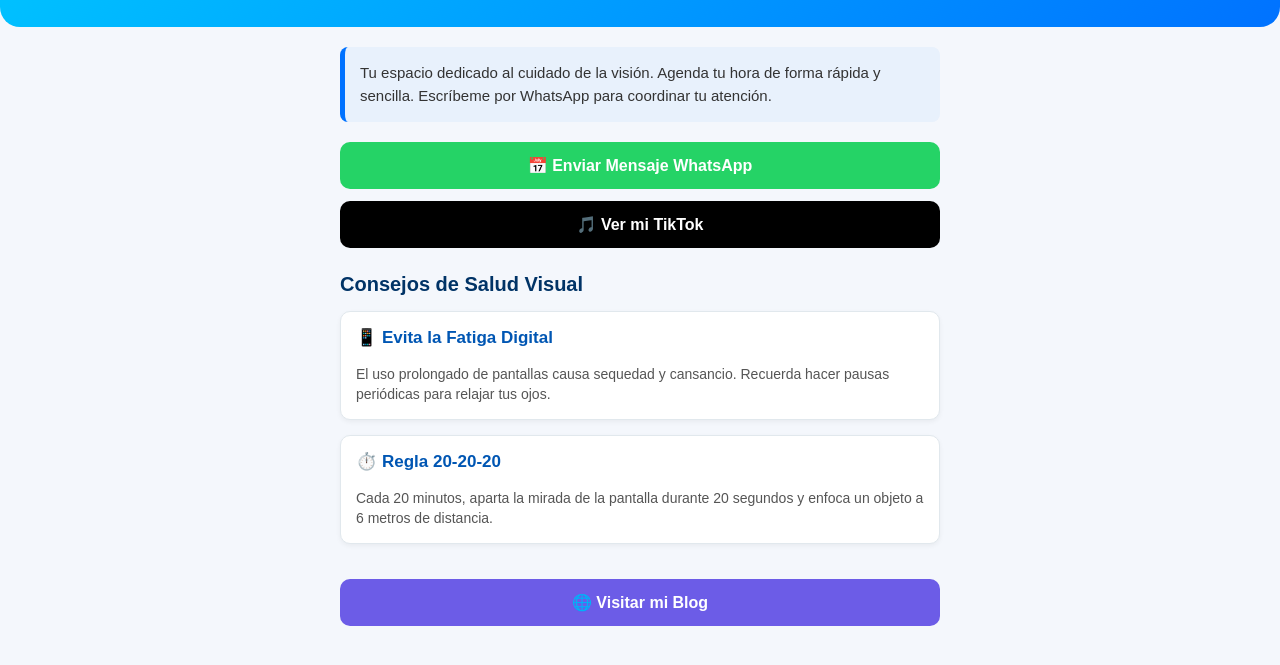
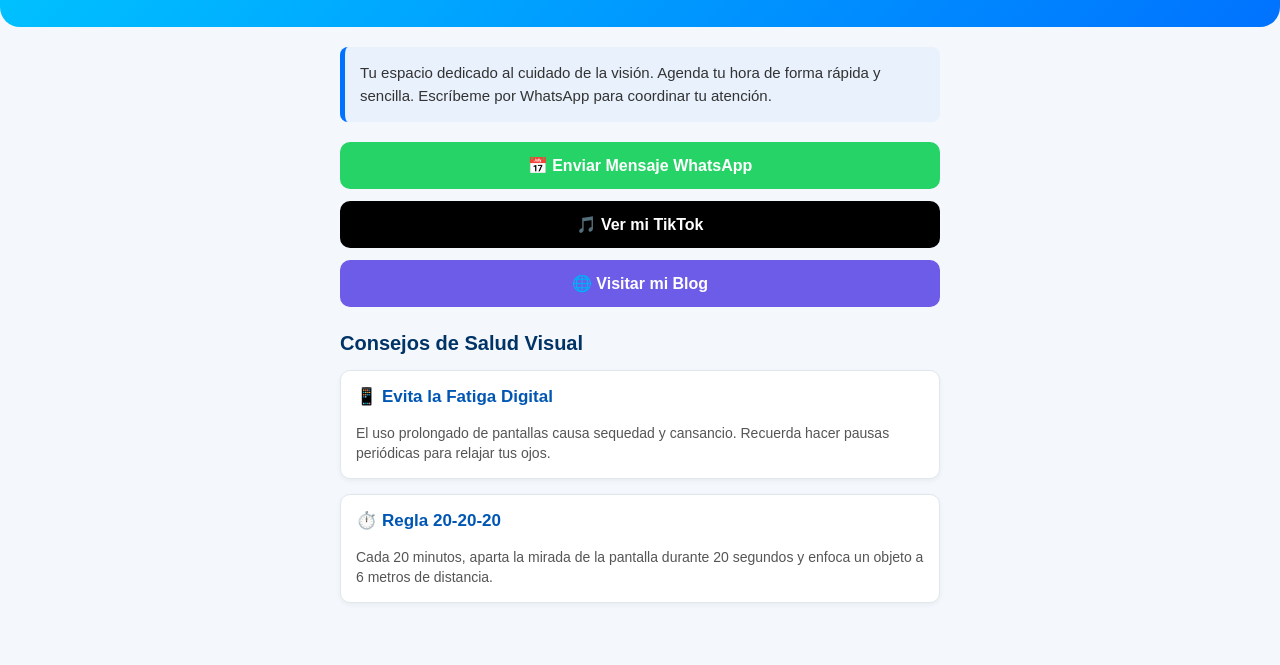
Before and after one commit to alejandralopehandia-beep/saludvisual, a plain HTML site: page index.html in a window 1280 px wide. Shown: the part 93-758 px from the top of the page. Drawn offline with Linux system fonts and the light colour scheme.

Commit message:
Update index.html

```diff
--- a/index.html
+++ b/index.html
@@ -67,7 +67,7 @@
         .btn-blog {
             background-color: #6c5ce7;
             color: white;
-            margin-top: 35px;
+            margin-bottom: 20px;
         }
         .section-title {
             color: #003366;
@@ -114,6 +114,9 @@
         <!-- Botón de TikTok -->
         <a href="https://www.tiktok.com/@tu_usuario" class="btn btn-tiktok" target="_blank">🎵 Ver mi TikTok</a>
 
+        <!-- Botón Visitar mi Blog (Violeta) arriba -->
+        <a href="https://infochiletodos.blogspot.com" class="btn btn-blog" target="_blank">🌐 Visitar mi Blog</a>
+
         <h2 class="section-title">Consejos de Salud Visual</h2>
 
         <div class="card">
@@ -125,9 +128,6 @@
             <h3>⏱️ Regla 20-20-20</h3>
             <p>Cada 20 minutos, aparta la mirada de la pantalla durante 20 segundos y enfoca un objeto a 6 metros de distancia.</p>
         </div>
-
-        <!-- Botón Visitar mi Blog al final de todo -->
-        <a href="https://infochiletodos.blogspot.com" class="btn btn-blog" target="_blank">🌐 Visitar mi Blog</a>
     </div>
 
 </body>
```
